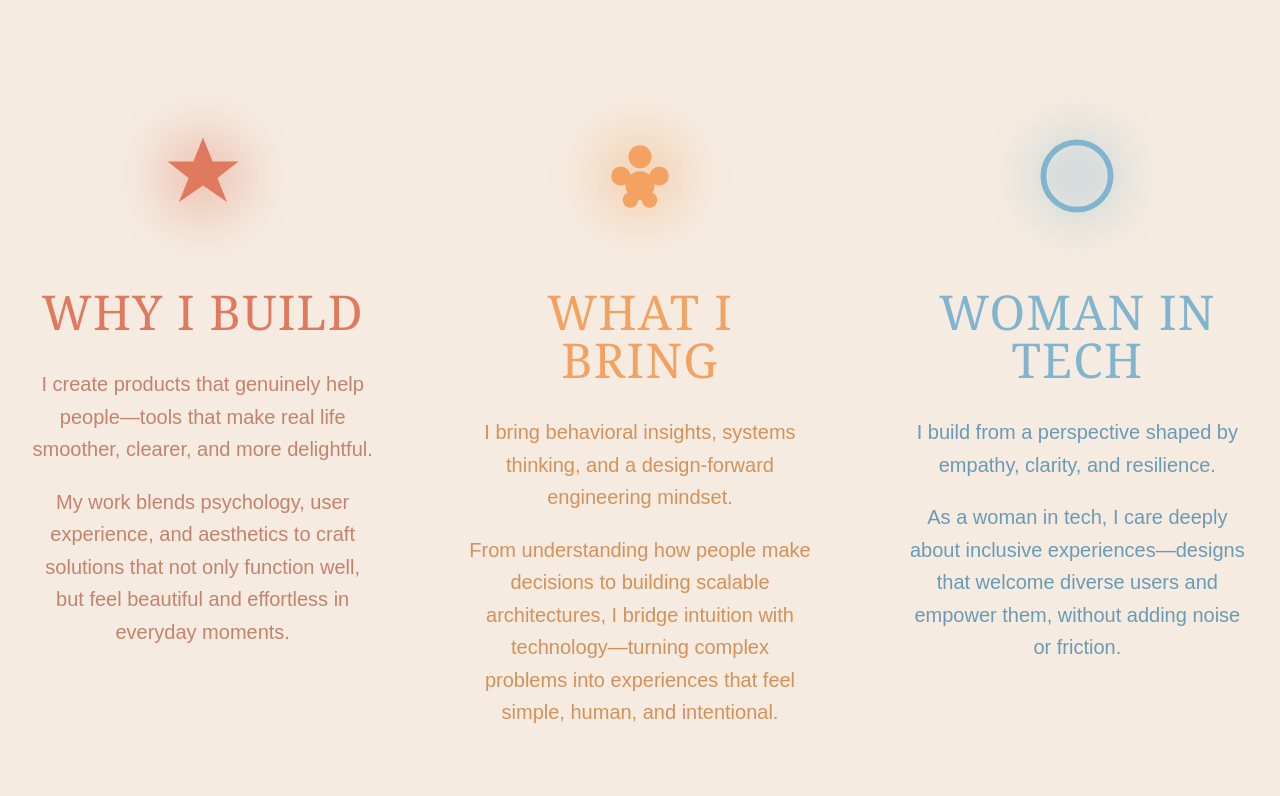
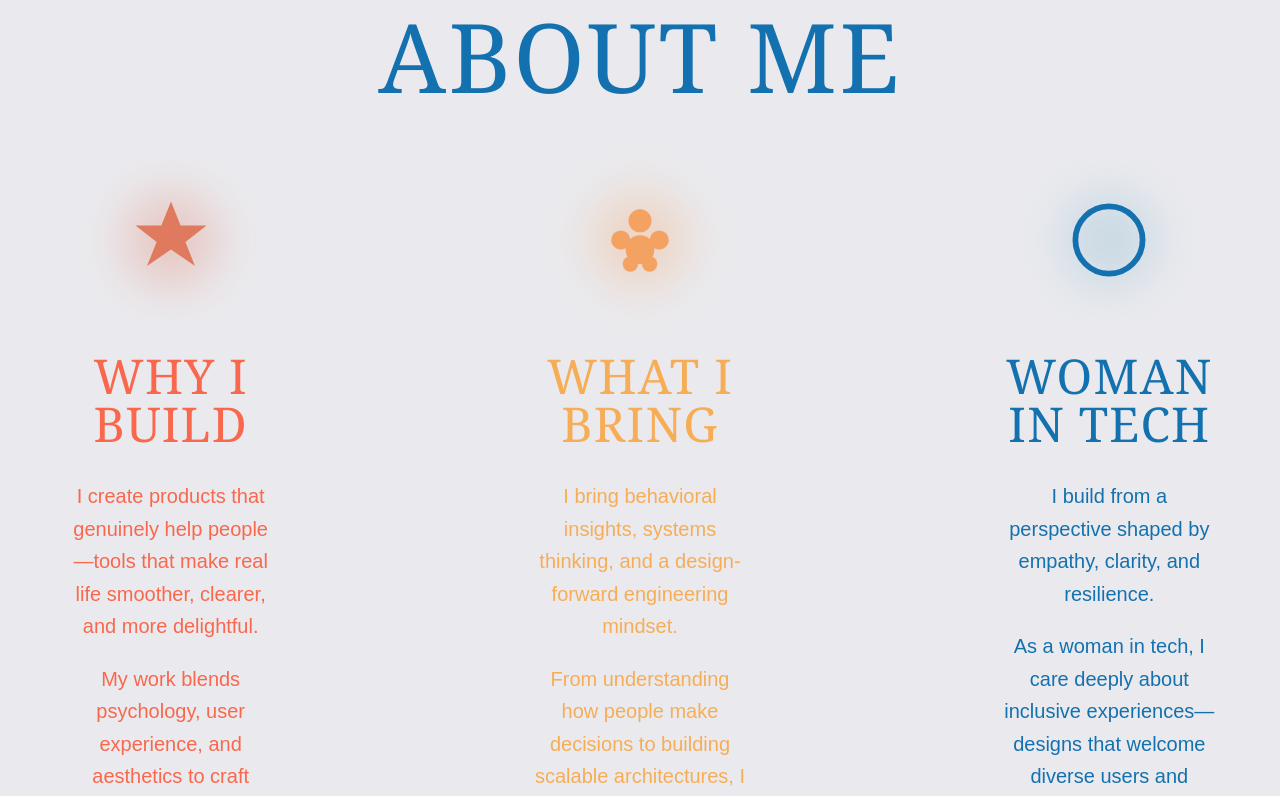
Before and after one commit to DairouWang/DarolPortfolio, a Next.js app: page / in a window 1280 px wide. Shown: the part 984-1780 px from the top of the page. Built offline with nearby package versions, Linux system fonts and the light colour scheme.

Commit message:
Finish AboutMe, Works color, fix some interactive bug

```diff
--- a/src/components/AboutMe.tsx
+++ b/src/components/AboutMe.tsx
@@ -1,15 +1,15 @@
 export default function AboutMe() {
     return (
-        <section className="w-full min-h-screen bg-[#F5EBE0] flex flex-col justify-center items-center px-4 sm:px-6 lg:px-8 py-24">
+        <section className="w-full bg-[#eaeaee] flex flex-col items-center px-4 sm:px-6 lg:px-8 py-48">
             {/* Title Section */}
-            <div className="max-w-6xl w-full mb-20 text-center">
-                <h2 className="text-6xl sm:text-7xl md:text-8xl font-serif font-light text-[#E07A5F] mb-8 tracking-wide">
+            <div className="max-w-6xl w-full mb-12 text-center">
+                <h2 className="text-6xl sm:text-7xl md:text-8xl font-serif font-light text-[#1471af] mb-8 tracking-wide">
                     ABOUT ME
                 </h2>
             </div>
 
             {/* Three Cards */}
-            <div className="max-w-7xl w-full grid grid-cols-1 md:grid-cols-3 gap-16 lg:gap-24">
+            <div className="max-w-[1920px] w-full grid grid-cols-1 md:grid-cols-2 lg:grid-cols-3 gap-32 lg:gap-48 xl:gap-64 px-8">
                 {/* Card 1: Why I Build */}
                 <div className="flex flex-col items-center text-center gap-8">
                     {/* Icon */}
@@ -21,14 +21,14 @@ export default function AboutMe() {
                             </svg>
                         </div>
                     </div>
-                    <h3 className="text-4xl md:text-5xl font-serif font-normal text-[#E07A5F] tracking-wide uppercase">
+                    <h3 className="text-4xl md:text-5xl font-serif font-normal text-[#f9674d] tracking-wide uppercase">
                         Why I Build
                     </h3>
                     <div className="space-y-5">
-                        <p className="text-lg md:text-xl font-light text-[#C4836C] leading-relaxed">
+                        <p className="text-lg md:text-xl font-light text-[#f9674d] leading-relaxed">
                             I create products that genuinely help people—tools that make real life smoother, clearer, and more delightful.
                         </p>
-                        <p className="text-lg md:text-xl font-light text-[#C4836C] leading-relaxed">
+                        <p className="text-lg md:text-xl font-light text-[#f9674d] leading-relaxed">
                             My work blends psychology, user experience, and aesthetics to craft solutions that not only function well, but feel beautiful and effortless in everyday moments.
                         </p>
                     </div>
@@ -50,14 +50,14 @@ export default function AboutMe() {
                             </svg>
                         </div>
                     </div>
-                    <h3 className="text-4xl md:text-5xl font-serif font-normal text-[#F4A261] tracking-wide uppercase">
+                    <h3 className="text-4xl md:text-5xl font-serif font-normal text-[#f6ad56] tracking-wide uppercase">
                         What I Bring
                     </h3>
                     <div className="space-y-5">
-                        <p className="text-lg md:text-xl font-light text-[#D4915A] leading-relaxed">
+                        <p className="text-lg md:text-xl font-light text-[#f6ad56] leading-relaxed">
                             I bring behavioral insights, systems thinking, and a design-forward engineering mindset.
                         </p>
-                        <p className="text-lg md:text-xl font-light text-[#D4915A] leading-relaxed">
+                        <p className="text-lg md:text-xl font-light text-[#f6ad56] leading-relaxed">
                             From understanding how people make decisions to building scalable architectures, I bridge intuition with technology—turning complex problems into experiences that feel simple, human, and intentional.
                         </p>
                     </div>
@@ -70,18 +70,18 @@ export default function AboutMe() {
                         <div className="relative">
                             <div className="absolute inset-0 bg-[#81B4CE] rounded-full blur-xl opacity-30"></div>
                             <svg className="w-24 h-24 relative" viewBox="0 0 100 100" fill="none" xmlns="http://www.w3.org/2000/svg">
-                                <circle cx="50" cy="50" r="35" stroke="#81B4CE" strokeWidth="6" fill="none"/>
+                                <circle cx="50" cy="50" r="35" stroke="#1471af" strokeWidth="6" fill="none"/>
                             </svg>
                         </div>
                     </div>
-                    <h3 className="text-4xl md:text-5xl font-serif font-normal text-[#81B4CE] tracking-wide uppercase">
+                    <h3 className="text-4xl md:text-5xl font-serif font-normal text-[#1471af] tracking-wide uppercase">
                         Woman in Tech
                     </h3>
                     <div className="space-y-5">
-                        <p className="text-lg md:text-xl font-light text-[#6A9BB5] leading-relaxed">
+                        <p className="text-lg md:text-xl font-light text-[#1471af] leading-relaxed">
                             I build from a perspective shaped by empathy, clarity, and resilience.
                         </p>
-                        <p className="text-lg md:text-xl font-light text-[#6A9BB5] leading-relaxed">
+                        <p className="text-lg md:text-xl font-light text-[#1471af] leading-relaxed">
                             As a woman in tech, I care deeply about inclusive experiences—designs that welcome diverse users and empower them, without adding noise or friction.
                         </p>
                     </div>
--- a/src/components/Works.tsx
+++ b/src/components/Works.tsx
@@ -8,7 +8,7 @@ const projects = [
         title: "Diet Dice",
         description: "Diet Dice is an AI-powered meal decision tool designed to reduce decision fatigue and help users choose healthier meals in seconds. Using behavioral insights and probabilistic selection, it turns everyday meal planning into a guided, delightful experience.",
         image: "/diet-dice-cover.png",
-        color: "#E07A5F",
+        color: "#f9674d",
     },
     {
         id: 2,
@@ -22,7 +22,7 @@ const projects = [
         title: "Pet MBTI Test",
         description: "A playful, psychology-inspired web application that helps pet owners discover their pet’s “MBTI-style” personality. Inspired by behavioral traits—translated into a clean, humorous, fun-to-use digital experience.",
         image: "/pet-mbti-cover.png",
-        color: "#81B4CE",
+        color: "#1471af",
     },
 ];
 
```
